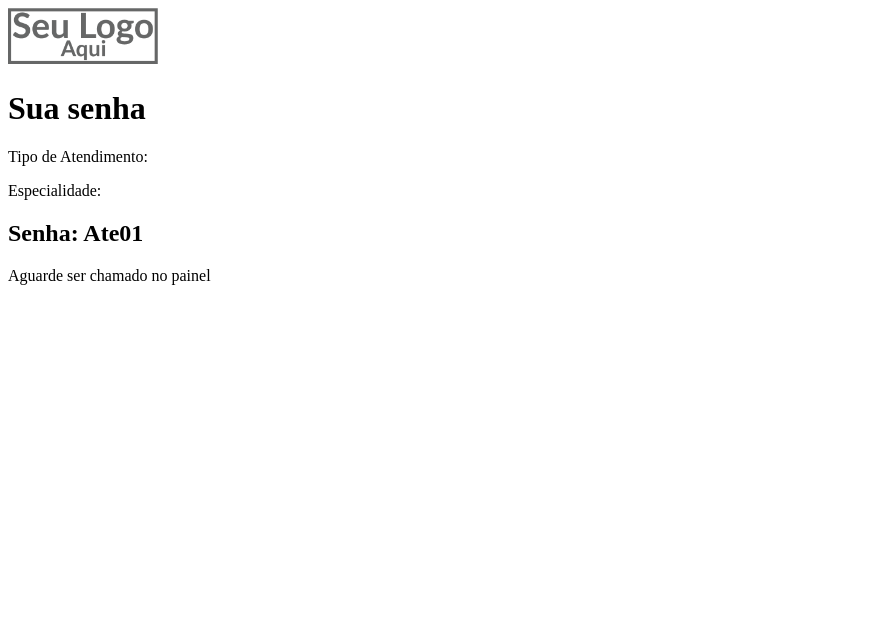
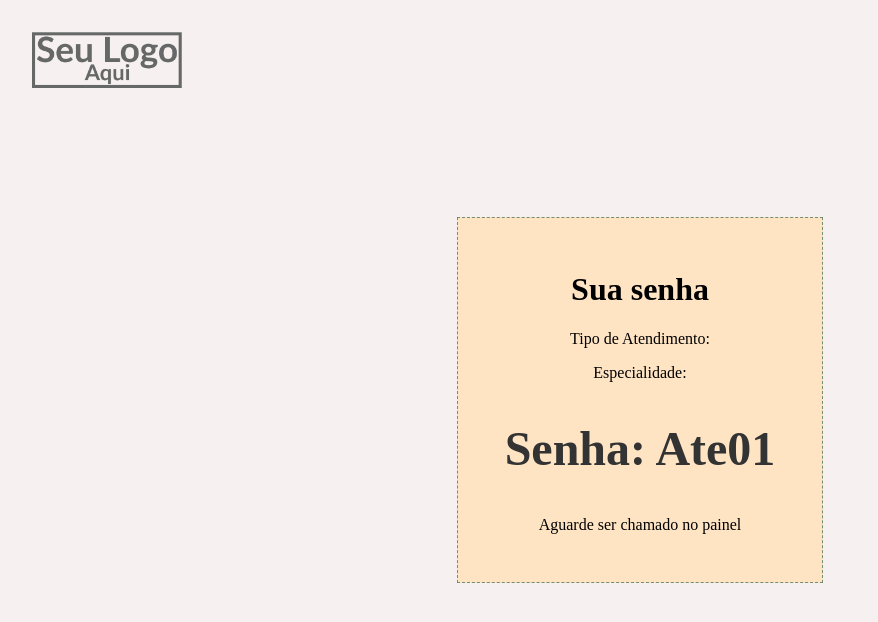
Before and after one commit to KarolSalvador/vanilla-geradorDeSenha, a plain HTML site: page senha.html in a window 1280 px wide. Shown: the whole page, without its empty margins (0-878 px from the left). Drawn offline with Linux system fonts and the light colour scheme.

Commit message:
estiliza tenha de senha

```diff
--- a/senha.html
+++ b/senha.html
@@ -4,6 +4,7 @@
     <meta charset="UTF-8" />
     <meta name="viewport" content="width=device-width, initial-scale=1.0" />
     <title>Senha</title>
+    <link rel="stylesheet" href="style.css" />
   </head>
   <body>
     <header class="logomarca">
--- a/style.css
+++ b/style.css
@@ -70,3 +70,17 @@ main {
 .voltar {
   margin: 5em 0 0;
 }
+
+.senha-container {
+  background-color: #ffe4c4;
+  border: 1px dashed #748e71;
+  padding: 2em;
+  margin: 2em;
+  width: 300px;
+  text-align: center;
+}
+
+.senha-detalhes h2 {
+  font-size: 3em;
+  color: #333;
+}
```
